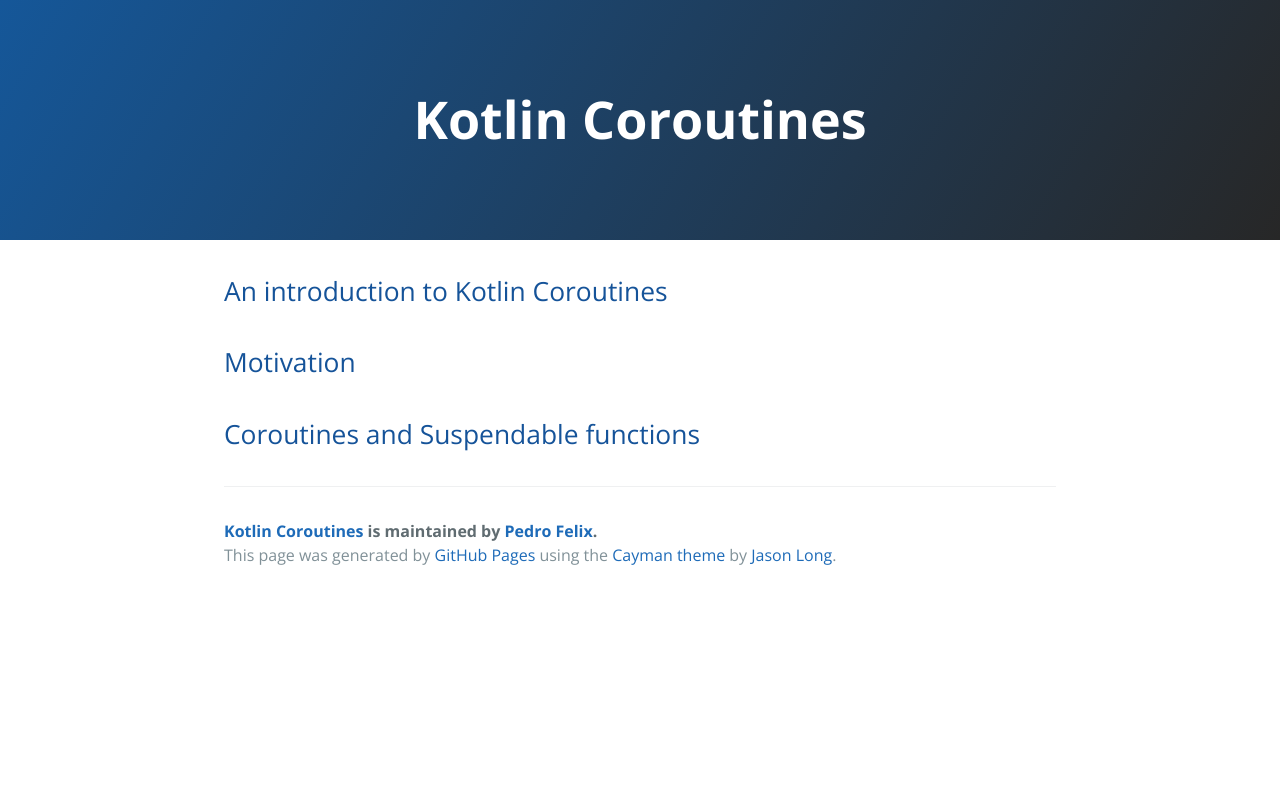
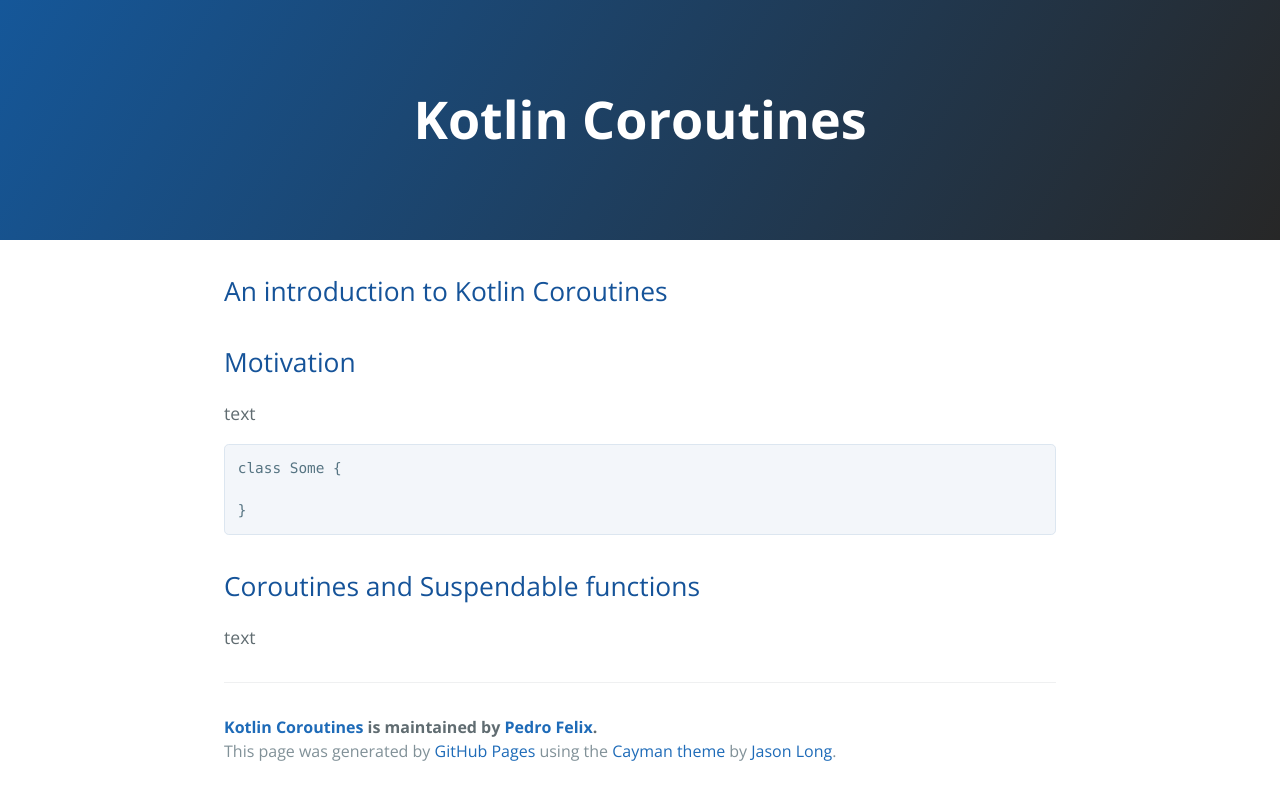
Before and after one commit to pmhsfelix/kotlin-coroutines, a Jekyll site: the page built from docs/index.md, in a window 1280 px wide. Shown: the top 800 px of the page. Built offline with Jekyll 4.4.1, drawn with Linux system fonts in a browser that asks for light colours; our own code applies the rules of GitHub Pages for plain Markdown files.

Commit message:
adds minor edit

````diff
--- a/docs/index.md
+++ b/docs/index.md
@@ -2,4 +2,14 @@
 
 ## Motivation ##
 
+text
+
+```Kotlin
+class Some {
+
+}
+```
+
 ## Coroutines and Suspendable functions ##
+
+text
````
